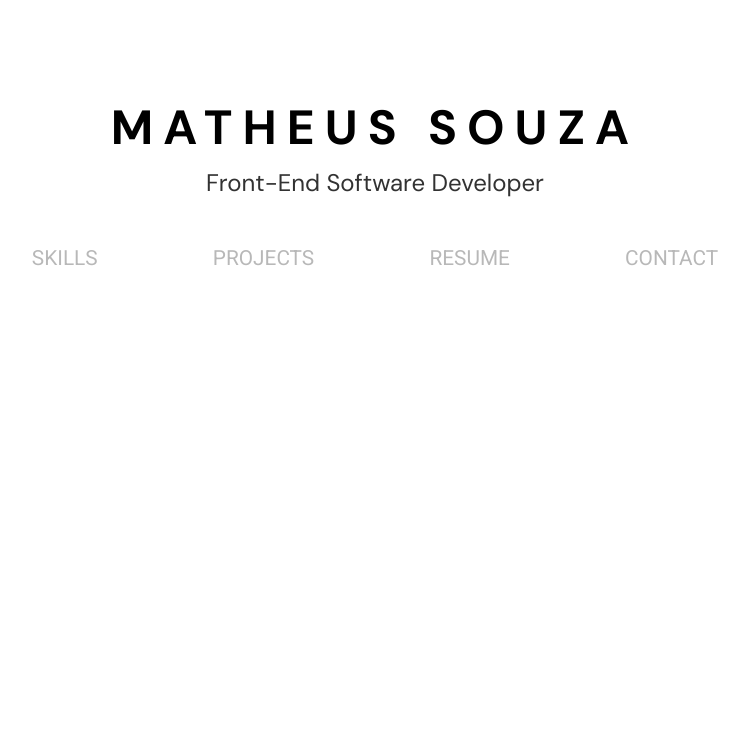
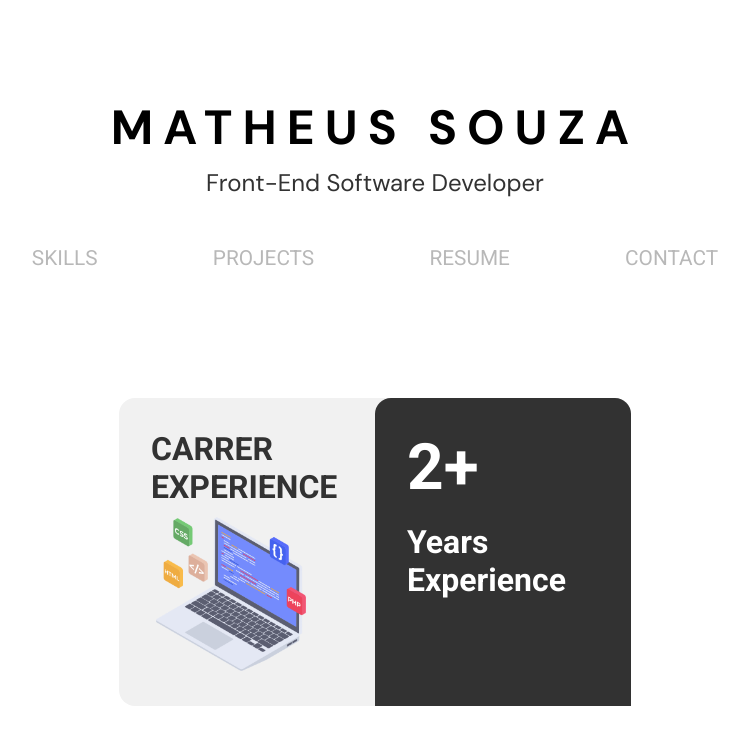
Before and after one commit to Theus03/portfolio, a React (Vite) app: page / in a window 1280 px wide. Shown: the top 744 px of the page, without its empty margins (265-1009 px from the left). Built offline with nearby package versions, Linux system fonts and the light colour scheme.

Commit message:
Created page Home in my portfolio

```diff
--- a/src/App.tsx
+++ b/src/App.tsx
@@ -8,7 +8,6 @@ function App() {
   return (
     <div>
       <Header/>
-
       <AppRoutes/>
     </div>
   )
--- a/src/Routes.tsx
+++ b/src/Routes.tsx
@@ -3,6 +3,7 @@ import {
     Routes,
     Route
 } from "react-router-dom";
+import { Home } from "./pages/Home";
 import { Contact } from "./pages/Contact";
 import { Projects } from "./pages/Projects";
 import { Resume } from "./pages/Resume";
@@ -13,6 +14,7 @@ export function AppRoutes() {
     return (
         <Router>
             <Routes>
+                <Route path="/" element={<Home/>}></Route>
                 <Route path="/skills" element={<Skills/> }></Route>
                 <Route path="/skills/editors" element={<Editors/>}></Route>
                 <Route path="/projects" element={<Projects/> }></Route>
--- /dev/null
+++ b/src/pages/Home.tsx
@@ -0,0 +1,21 @@
+import '../styles/global.scss';
+
+import imgMain from '../assets/web-development.png';
+
+
+export function Home() {
+    return(
+        <div id="home">
+            <div className="container">
+                <div className="carrerExperience">
+                    <h2 className="title-home">CARRER <br/>EXPERIENCE</h2>
+                    <img src={imgMain} alt="Developer" />
+                </div>
+                <div className="yearsExperience">
+                    <h1 className="experienceNumber">2+</h1><br/>
+                    <span className="experienceText">Years <br/> Experience</span>
+                </div>
+            </div>
+        </div>
+    )
+}
--- a/src/styles/global.scss
+++ b/src/styles/global.scss
@@ -104,3 +104,59 @@
         display: none;
     }
 }
+
+#home {
+    display: flex;
+    flex-direction: column;
+    align-items: center;
+    justify-content: center;
+    bottom: 0;
+    width: 100%;
+
+    .container{
+        border-radius: 1rem;
+        background-color: var(--white-primary);
+        display: flex;
+        width: 40%;
+
+        .carrerExperience {
+            padding: 2rem;
+            width: 50%;
+            display: flex;
+            flex-direction: column;
+            justify-content: center;
+
+            img {
+                margin-top: 0.5rem;
+                width: 10rem;
+            }
+        }
+        .yearsExperience{
+            border-top-left-radius: 1rem;
+            border-top-right-radius: 1rem;
+            flex-direction: column;
+            background-color: var(--black-secondary);
+            padding: 2rem;
+            width: 50%;
+
+            .experienceNumber {
+                font: bold 4rem Roboto, 'sans-serif';
+                color: var(--white);
+                text-transform: uppercase;
+            }
+
+            .experienceText {
+                font: bold 2rem Roboto, 'sans-serif';
+                color: var(--white);
+            }
+
+        }
+    }
+
+    .title-home {
+        font: bold 2rem Roboto, 'sans-serif';
+        color: var(--black-secondary);
+        text-transform: uppercase;
+    }
+
+}
--- a/tsconfig.json
+++ b/tsconfig.json
@@ -16,5 +16,5 @@
     "noEmit": true,
     "jsx": "react-jsx"
   },
-  "include": ["./src"]
+  "include": ["src"]
 }
```
Also changed, not shown: 1 other file (tests, documents, lock files or other folders).
